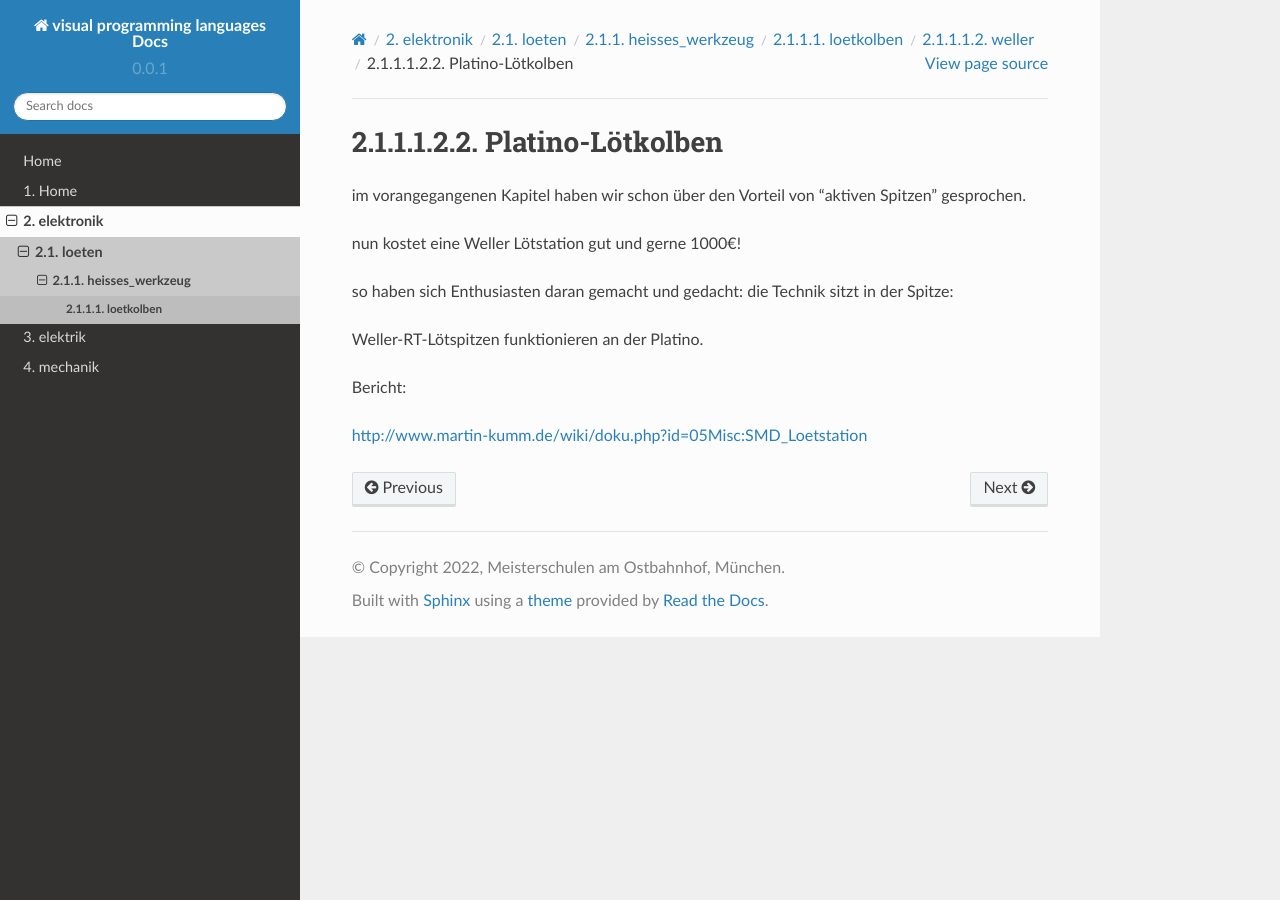
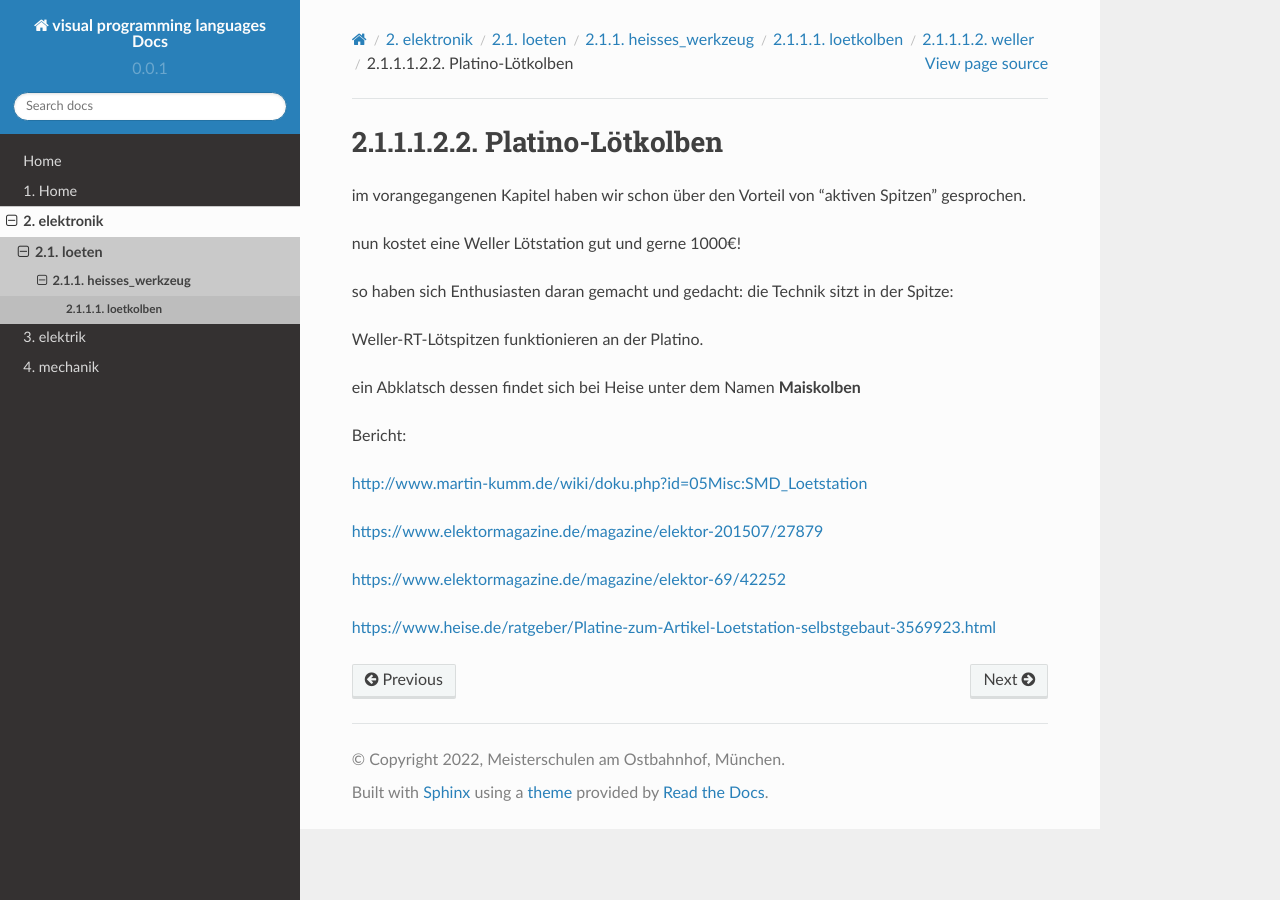
Before and after one commit to diplfranzhoepfinger/werkzeug-docs, a Sphinx documentation site: the page built from docs/elektronik/loeten/heisses_werkzeug/loetkolben/weller/Platino-Loetkolben.md, in a window 1280 px wide. Built offline with Sphinx 7.4.7 and the Read the Docs theme 2.0.0, drawn with Linux system fonts in a browser that asks for light colours.

Commit message:
Create Platino-Loetkolben.md

```diff
--- a/docs/elektronik/loeten/heisses_werkzeug/loetkolben/weller/Platino-Loetkolben.md
+++ b/docs/elektronik/loeten/heisses_werkzeug/loetkolben/weller/Platino-Loetkolben.md
@@ -8,6 +8,14 @@ so haben sich Enthusiasten daran gemacht und gedacht: die Technik sitzt in der S
 
 Weller-RT-Lötspitzen funktionieren an der Platino.
 
+ein Abklatsch dessen findet sich bei Heise unter dem Namen **Maiskolben**
+
 Bericht:
 
 [http://www.martin-kumm.de/wiki/doku.php?id=05Misc:SMD_Loetstation](http://www.martin-kumm.de/wiki/doku.php?id=05Misc:SMD_Loetstation)
+
+[https://www.elektormagazine.de/magazine/elektor-201507/27879](https://www.elektormagazine.de/magazine/elektor-201507/27879)
+
+[https://www.elektormagazine.de/magazine/elektor-69/42252](https://www.elektormagazine.de/magazine/elektor-69/42252)
+
+[https://www.heise.de/ratgeber/Platine-zum-Artikel-Loetstation-selbstgebaut-3569923.html](https://www.heise.de/ratgeber/Platine-zum-Artikel-Loetstation-selbstgebaut-3569923.html)
```
